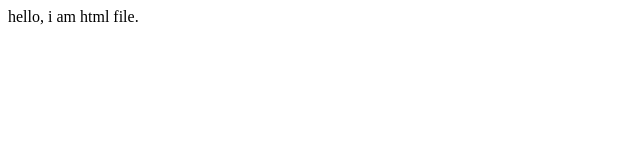
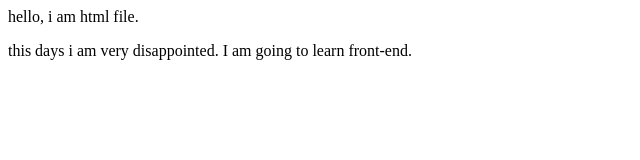
Before and after one commit to dagonli/firstProject, a plain HTML site: page index.htm in a window 1280 px wide. Shown: the whole page, without its empty margins (0-640 px from the left). Drawn offline with Linux system fonts and the light colour scheme.

Commit message:
front-end begin.

```diff
--- a/index.htm
+++ b/index.htm
@@ -1 +1,6 @@
-<html>hello, i am html file.</html>
+<html>hello, i am html file.
+
+    <body>
+        <p>this days i am very disappointed. I am going to learn front-end.</p>
+    </body>
+</html>
```
